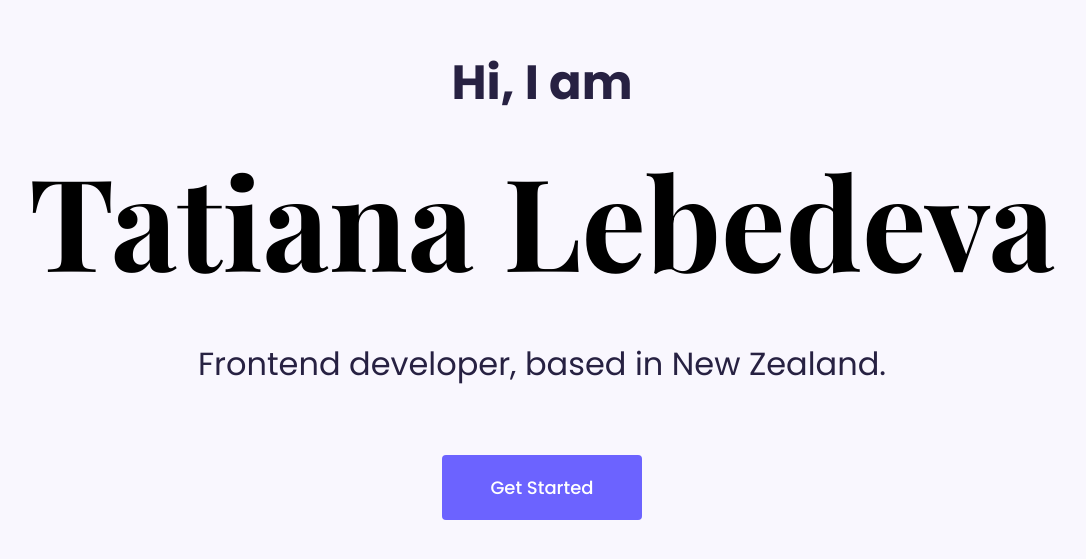
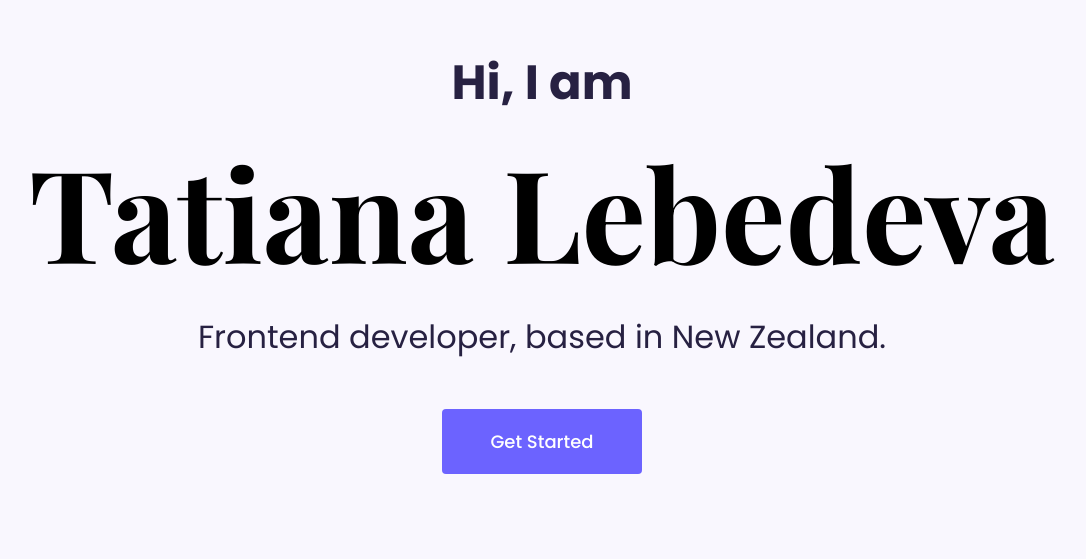
Before and after one commit to swanovna/portfolio-test, a plain HTML site: page index.html in a window 1280 px wide. Shown: the part 193-752 px from the top of the page, without its empty margins (98-1184 px from the left). Drawn offline with nearby package versions, Linux system fonts and the light colour scheme.

Commit message:
Changed margins
for h2, the button, and p

```diff
--- a/index.html
+++ b/index.html
@@ -35,9 +35,9 @@
   </head>
   <body>
     <div class="hero">
-      <p class="mb-4">Hi, I am</p>
+      <p class="mb-3">Hi, I am</p>
       <h1>Tatiana Lebedeva</h1>
-      <h2 class="mt-5 mb-5">Frontend developer, based in New Zealand.</h2>
+      <h2 class="mt-4 mb-4">Frontend developer, based in New Zealand.</h2>
       <a href="#" class="btn btn-branding mt-4">Get Started</a>
     </div>
   </body>
--- a/styles/portfolio.css
+++ b/styles/portfolio.css
@@ -37,6 +37,7 @@ p {
   font-weight: 400;
   font-size: 24pt;
   color: var(--default-text-color);
+  line-height: 1.5;
 }
 
 .hero p {
```
